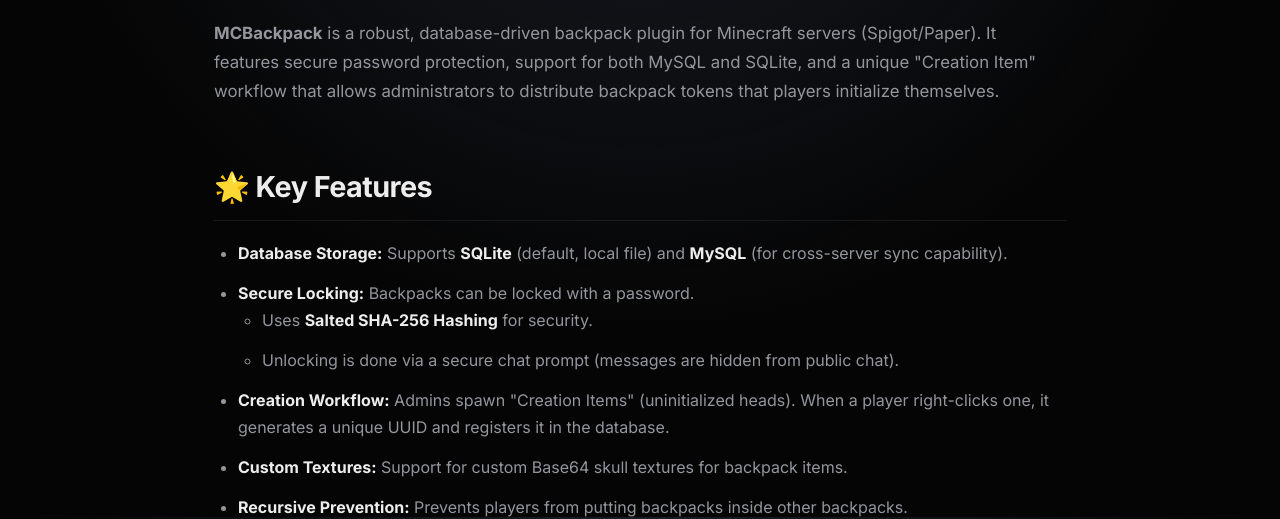
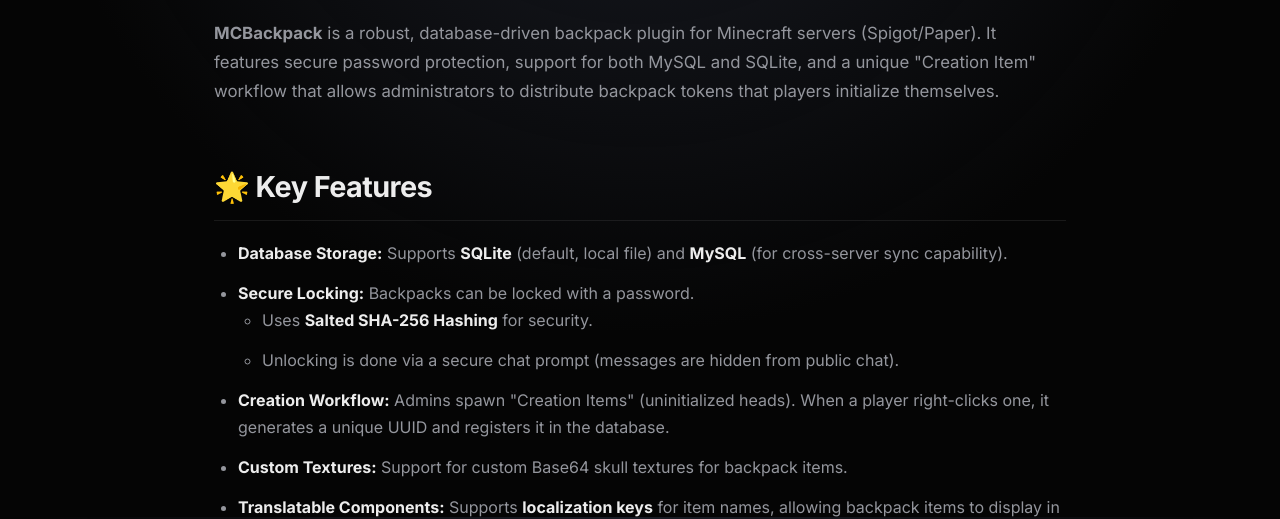
Before and after one commit to MCEngine/mcbackpack-website, a plain HTML site: page docs/index.html in a window 1280 px wide. Shown: the part 283-802 px from the top of the page. Drawn offline with Linux system fonts and the light colour scheme.

Commit message:
docs: add translatable component feature to index.html

```diff
--- a/docs/index.html
+++ b/docs/index.html
@@ -32,6 +32,7 @@
             </li>
             <li><strong>Creation Workflow:</strong> Admins spawn "Creation Items" (uninitialized heads). When a player right-clicks one, it generates a unique UUID and registers it in the database.</li>
             <li><strong>Custom Textures:</strong> Support for custom Base64 skull textures for backpack items.</li>
+            <li><strong>Translatable Components:</strong> Supports <strong>localization keys</strong> for item names, allowing backpack items to display in the player's native language via client-side <a href="https://drive.google.com/drive/folders/1S20gUXZqT0b7d7gHn_f0cu_kaMCT3Iwc?usp=sharing">Resource Packs</a>.</li>
             <li><strong>Recursive Prevention:</strong> Prevents players from putting backpacks inside other backpacks.</li>
             <li><strong>Async I/O:</strong> All database operations are performed asynchronously to prevent server lag.</li>
         </ul>
```
